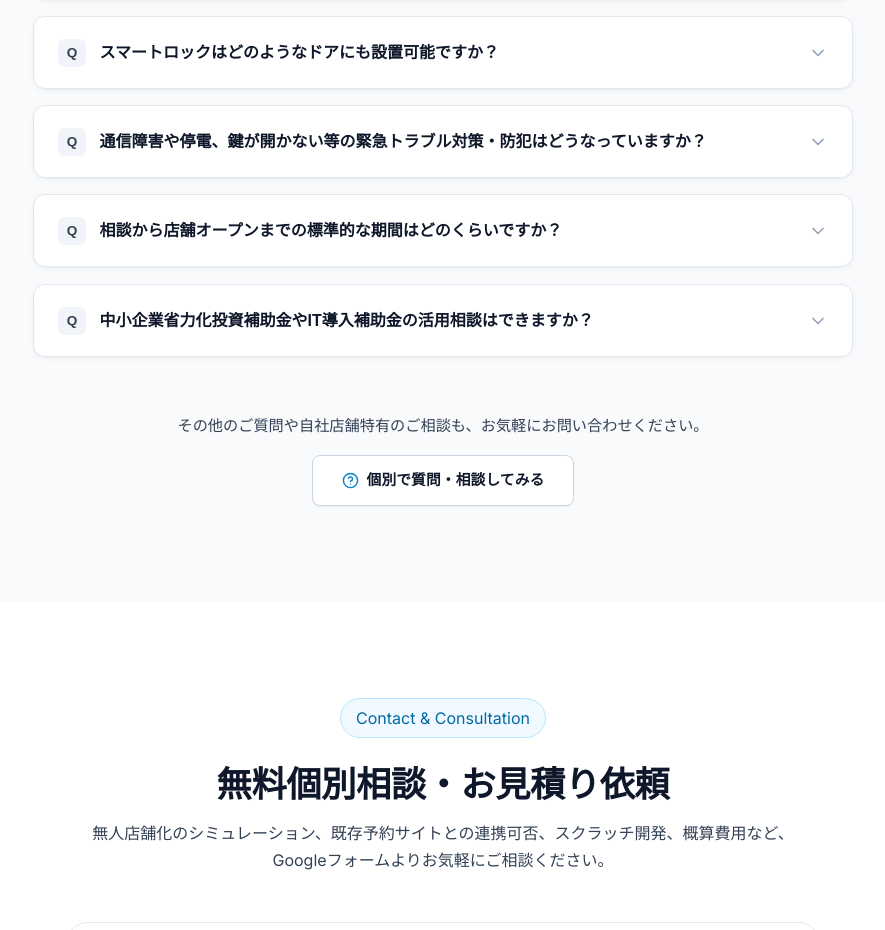
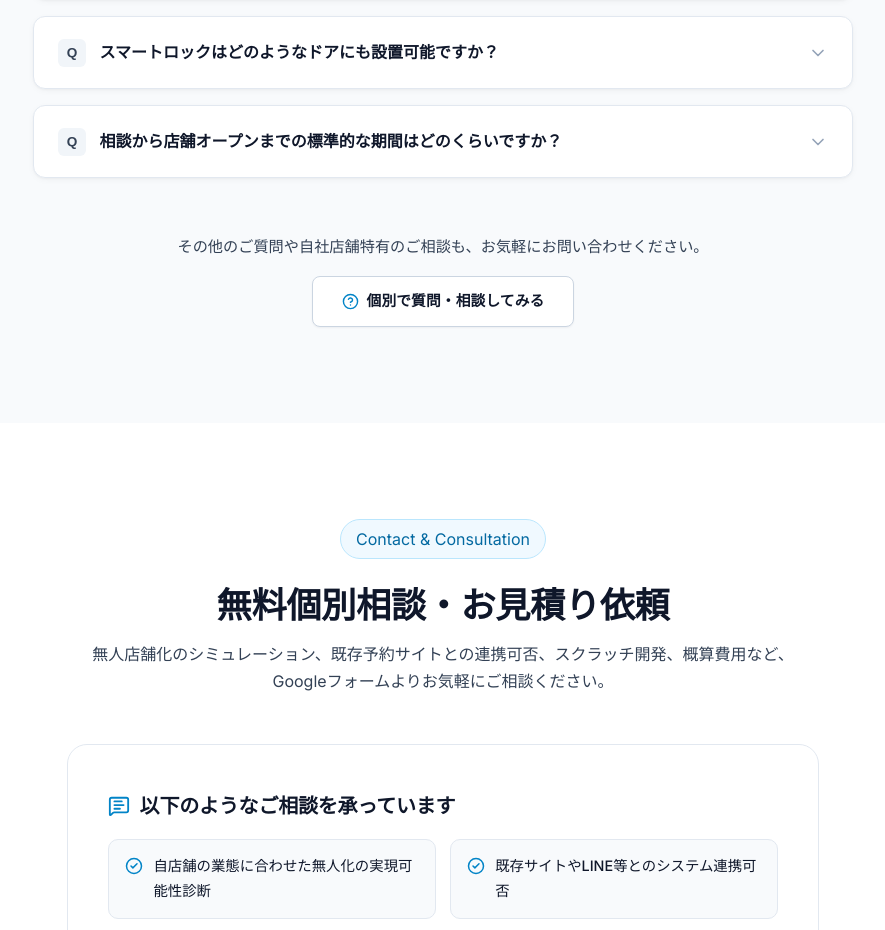
Before and after one commit to unmannedstore0908-cyber/unmanned, a React (Vite) app: page / in a window 1280 px wide. Shown: the part 9880-10810 px from the top of the page, without its empty margins (197-1082 px from the left). Built offline with nearby package versions, Linux system fonts and the light colour scheme.

Commit message:
chore: update FAQ content and sync structured data

```diff
--- a/index.html
+++ b/index.html
@@ -146,26 +146,10 @@
             },
             {
               "@type": "Question",
-              "name": "通信障害や停電、鍵が開かない等の緊急トラブル対策・防犯はどうなっていますか？",
-              "acceptedAnswer": {
-                "@type": "Answer",
-                "text": "大手SIerでのシステム設計思想を導入し、通信障害時でもローカル認証（オフライン）で解錠できるバックアップ機構、遠隔リブート機能、24時間駆けつけ可能な物理解錠キーボックスの設置など、多層的な安全対策・冗長化をあらかじめ設計します。また、現場オペレーション用の防犯・緊急トラブルシューティングマニュアルも提供します。"
-              }
-            },
-            {
-              "@type": "Question",
               "name": "相談から店舗オープンまでの標準的な期間はどのくらいですか？",
               "acceptedAnswer": {
                 "@type": "Answer",
-                "text": "要件定義から機器選定・システム構築・動作検証まで、標準的には1.5ヶ月〜3ヶ月程度で稼働可能です。店舗の改装工事や回線手配のスケジュールに合わせて柔軟に進行いたします。短納期のオープンをご希望の場合もまずはご相談ください。"
-              }
-            },
-            {
-              "@type": "Question",
-              "name": "中小企業省力化投資補助金やIT導入補助金の活用相談はできますか？",
-              "acceptedAnswer": {
-                "@type": "Answer",
-                "text": "はい、「中小企業省力化投資補助金」や「IT導入補助金」などの公的支援を活用した無人化・省人化システムの導入計画についてご相談が可能です。要件適合や投資対効果を最大化するシステム設計をご提案いたします。"
+                "text": "要件定義から機器選定・システム構築・動作検証まで、標準的には2ヶ月〜3ヶ月程度で稼働可能です。店舗の改装工事や回線手配のスケジュールに合わせて柔軟に進行いたします。短納期のオープンをご希望の場合もまずはご相談ください。"
               }
             }
           ]
--- a/src/components/FAQ.tsx
+++ b/src/components/FAQ.tsx
@@ -24,16 +24,8 @@ export const faqData: FAQItem[] = [
     answer: '一般的な開き戸（シリンダー錠）はもちろん、自動ドア、電気錠、引き戸、ガラス扉など多種多様な扉に対応可能です。RemoteLOCK、Akerun、SESAME、bitlockなど各種スマートロックから、店舗の設置基準や通信環境（Wi-Fi/LTE/有線LAN）に合わせて最適なハードウェアを選定・設置サポートします。'
   },
   {
-    question: '通信障害や停電、鍵が開かない等の緊急トラブル対策・防犯はどうなっていますか？',
-    answer: '大手SIerでのシステム設計思想を導入し、通信障害時でもローカル認証（オフライン）で解錠できるバックアップ機構、遠隔リブート機能、24時間駆けつけ可能な物理解錠キーボックスの設置など、多層的な安全対策・冗長化をあらかじめ設計します。また、現場オペレーション用の防犯・緊急トラブルシューティングマニュアルも提供します。'
-  },
-  {
     question: '相談から店舗オープンまでの標準的な期間はどのくらいですか？',
-    answer: '要件定義から機器選定・システム構築・動作検証まで、標準的には1.5ヶ月〜3ヶ月程度で稼働可能です。店舗の改装工事や回線手配のスケジュールに合わせて柔軟に進行いたします。短納期のオープンをご希望の場合もまずはご相談ください。'
-  },
-  {
-    question: '中小企業省力化投資補助金やIT導入補助金の活用相談はできますか？',
-    answer: 'はい、「中小企業省力化投資補助金」や「IT導入補助金」などの公的支援を活用した無人化・省人化システムの導入計画についてご相談が可能です。要件適合や投資対効果を最大化するシステム設計をご提案いたします。'
+    answer: '要件定義から機器選定・システム構築・動作検証まで、標準的には2ヶ月〜3ヶ月程度で稼働可能です。店舗の改装工事や回線手配のスケジュールに合わせて柔軟に進行いたします。短納期のオープンをご希望の場合もまずはご相談ください。'
   }
 ];
 
```
